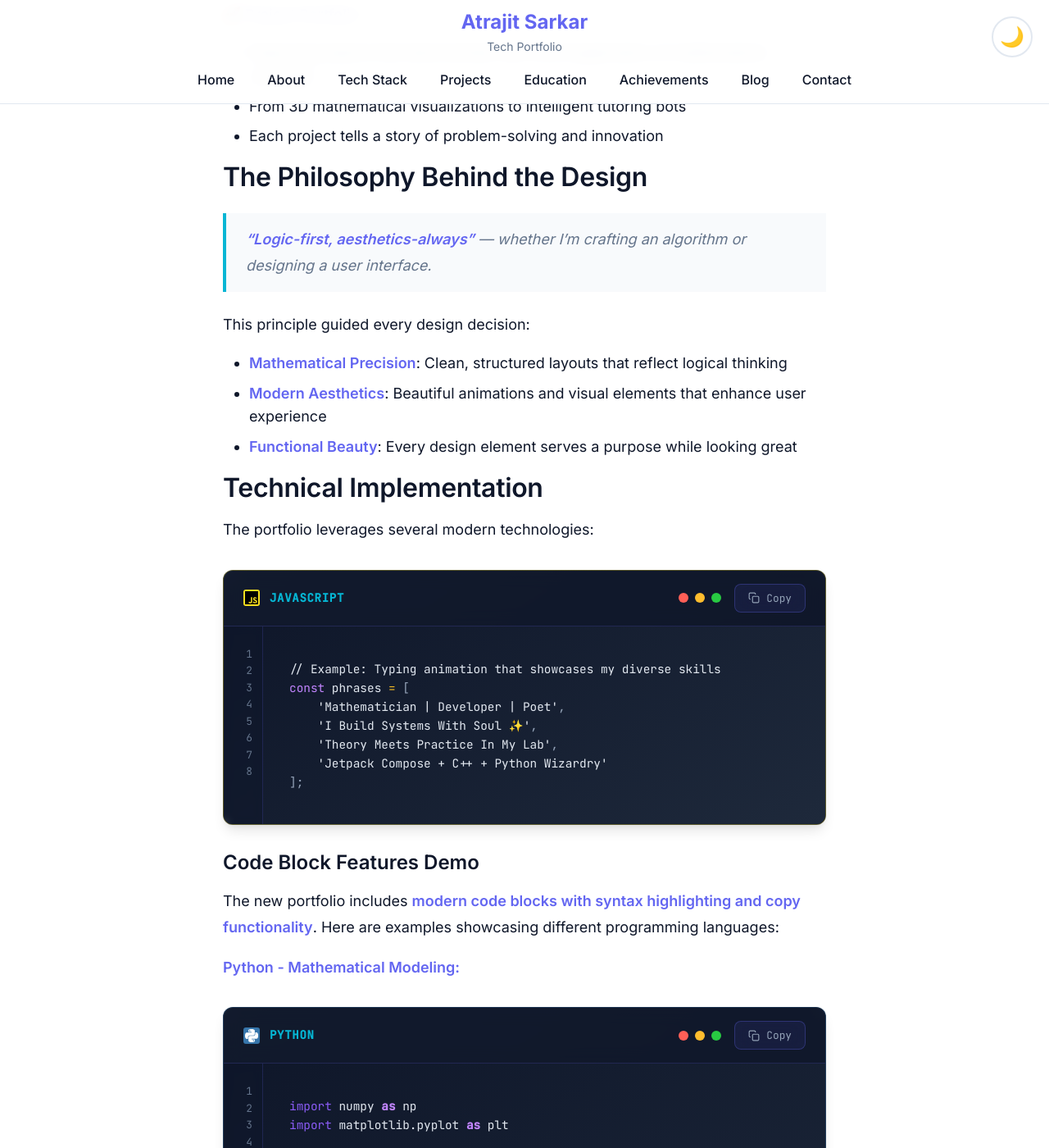
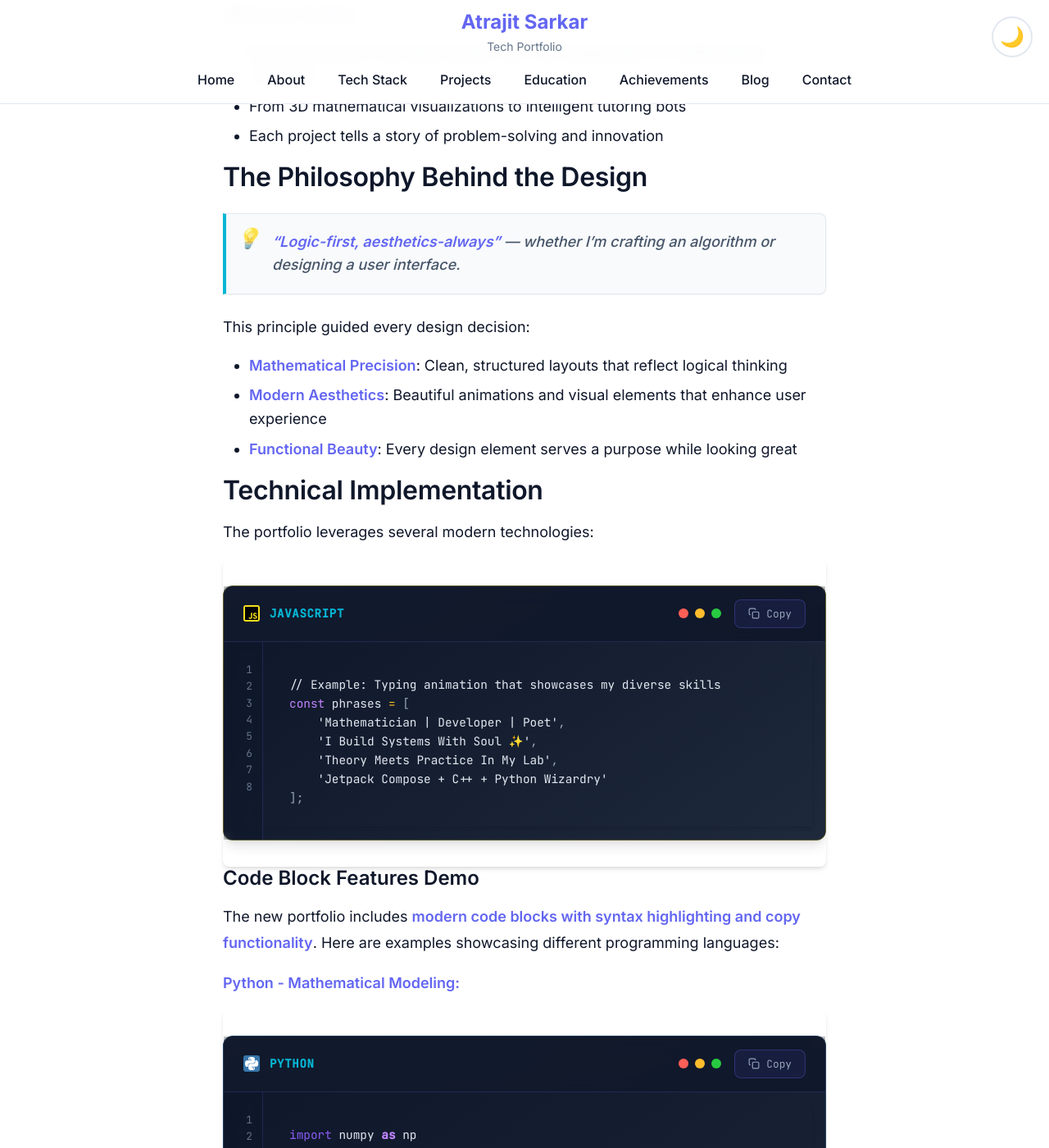
Before and after one commit to atrajit-sarkar/tech-portfolio, a Jekyll site: the page built from _posts/2025-08-07-tech-portfolio-launch.md, in a window 1280 px wide and 1400 px high, scrolled down 1161 px. Shown: the whole window at 82% size. Built offline with Jekyll 4.4.1, drawn with Linux system fonts in a browser that asks for light colours.

Commit message:
Enhance styling for tables, code blocks, and blockquotes; add responsive design and accessibility improvements

```diff
--- a/assets/css/main.css
+++ b/assets/css/main.css
@@ -64,6 +64,29 @@
     --glass-bg: rgba(255, 255, 255, 0.1);
     --glass-border: rgba(255, 255, 255, 0.2);
     --glass-backdrop: blur(10px);
+
+    /* Table Colors */
+    --table-bg: #ffffff;
+    --table-header-bg: #f8fafc;
+    --table-header-text: #1e293b;
+    --table-border: #e2e8f0;
+    --table-stripe: #f8fafc;
+    --table-hover: #f1f5f9;
+
+    /* Code Block Colors */
+    --code-bg: #1e293b;
+    --code-text: #e2e8f0;
+    --code-border: #334155;
+
+    /* Pre Block Colors */
+    --pre-bg: #1e293b;
+    --pre-text: #e2e8f0;
+    --pre-border: #334155;
+
+    /* Blockquote Colors */
+    --blockquote-bg: #f8fafc;
+    --blockquote-text: #475569;
+    --blockquote-border: #06b6d4;
 }
 
 /* Dark theme variables */
@@ -92,6 +115,29 @@
     /* Glass morphism for dark */
     --glass-bg: rgba(15, 23, 42, 0.7);
     --glass-border: rgba(99, 102, 241, 0.3);
+
+    /* Table Colors Dark */
+    --table-bg: #1e293b;
+    --table-header-bg: #334155;
+    --table-header-text: #f1f5f9;
+    --table-border: #475569;
+    --table-stripe: #334155;
+    --table-hover: #475569;
+
+    /* Code Block Colors Dark */
+    --code-bg: #0f172a;
+    --code-text: #e2e8f0;
+    --code-border: #1e293b;
+
+    /* Pre Block Colors Dark */
+    --pre-bg: #0f172a;
+    --pre-text: #e2e8f0;
+    --pre-border: #1e293b;
+
+    /* Blockquote Colors Dark */
+    --blockquote-bg: #1e293b;
+    --blockquote-text: #cbd5e1;
+    --blockquote-border: #06b6d4;
 }
 
 /* Reset and base styles */
@@ -2318,26 +2364,41 @@
     border-collapse: collapse;
     margin: 2rem 0;
     background: var(--table-bg);
-    border-radius: var(--border-radius);
+    border-radius: var(--border-radius-md);
     overflow: hidden;
-    box-shadow: var(--shadow);
+    box-shadow: var(--shadow-md);
+    border: 1px solid var(--table-border);
+    font-size: 0.95rem;
 }
 
 table th {
     background: var(--table-header-bg);
     color: var(--table-header-text);
-    padding: 1rem;
+    padding: 1rem 1.25rem;
     text-align: left;
     font-weight: 600;
-    font-size: 1rem;
+    font-size: 0.875rem;
+    text-transform: uppercase;
+    letter-spacing: 0.05em;
+    border-bottom: 2px solid var(--table-border);
+    position: relative;
+}
+
+table th:not(:last-child) {
+    border-right: 1px solid var(--table-border);
 }
 
 table td {
-    padding: 1rem;
+    padding: 1rem 1.25rem;
     border-bottom: 1px solid var(--table-border);
     vertical-align: top;
-    line-height: 1.5;
-    color: var(--text-color);
+    line-height: 1.6;
+    color: var(--text-primary);
+    transition: var(--transition-fast);
+}
+
+table td:not(:last-child) {
+    border-right: 1px solid var(--table-border);
 }
 
 table tr:last-child td {
@@ -2346,6 +2407,143 @@
 
 table tr:nth-child(even) {
     background-color: var(--table-stripe);
+}
+
+table tr:hover {
+    background-color: var(--table-hover);
+    transform: translateY(-1px);
+    box-shadow: 0 2px 8px rgba(0, 0, 0, 0.1);
+}
+
+/* Table responsive wrapper */
+.table-wrapper {
+    overflow-x: auto;
+    margin: 2rem 0;
+    border-radius: var(--border-radius-md);
+    box-shadow: var(--shadow-md);
+}
+
+.table-wrapper table {
+    margin: 0;
+    min-width: 600px;
+}
+
+/* Table icons and badges */
+table td strong {
+    color: var(--primary-color);
+    font-weight: 600;
+}
+
+table td code {
+    background: var(--code-bg);
+    color: var(--code-text);
+    padding: 0.25rem 0.5rem;
+    border-radius: var(--border-radius-sm);
+    font-size: 0.8rem;
+    font-family: var(--font-mono);
+}
+
+/* Enhanced visibility for links in tables */
+table a {
+    color: var(--primary-color);
+    text-decoration: none;
+    font-weight: 500;
+    transition: var(--transition-fast);
+}
+
+table a:hover {
+    color: var(--primary-dark);
+    text-decoration: underline;
+}
+
+/* Emoji styling */
+.emoji {
+    font-style: normal;
+    font-size: 1.2em;
+    vertical-align: middle;
+}
+
+/* Code block improvements for mobile */
+@media (max-width: 768px) {
+    pre {
+        padding: 1rem;
+        font-size: 0.8rem;
+        margin: 1rem 0;
+        border-radius: var(--border-radius-sm);
+    }
+
+    table {
+        font-size: 0.875rem;
+    }
+
+    table th,
+    table td {
+        padding: 0.75rem 0.5rem;
+    }
+
+    blockquote {
+        padding: 1rem;
+        margin: 1rem 0;
+    }
+
+    blockquote p {
+        margin-left: 1.5rem;
+    }
+}
+
+/* Better focus states for accessibility */
+pre:focus,
+table:focus,
+blockquote:focus {
+    outline: 2px solid var(--primary-color);
+    outline-offset: 2px;
+}
+
+/* Syntax highlighting improvements */
+.highlight {
+    border-radius: var(--border-radius-md);
+    overflow: hidden;
+    box-shadow: var(--shadow-md);
+}
+
+.highlight pre {
+    margin: 0;
+    border: none;
+    border-radius: 0;
+}
+
+/* Details/Summary styling for FAQ */
+details {
+    margin: 1rem 0;
+    border: 1px solid var(--border-color);
+    border-radius: var(--border-radius-md);
+    overflow: hidden;
+}
+
+summary {
+    padding: 1rem;
+    background: var(--bg-secondary);
+    cursor: pointer;
+    font-weight: 600;
+    color: var(--text-primary);
+    transition: var(--transition-fast);
+    user-select: none;
+}
+
+summary:hover {
+    background: var(--table-hover);
+}
+
+details[open] summary {
+    border-bottom: 1px solid var(--border-color);
+    background: var(--primary-color);
+    color: white;
+}
+
+details[open] > div {
+    padding: 1rem;
+    background: var(--bg-primary);
+    color: var(--text-primary);
 }
 
 table tr:hover {
@@ -2378,20 +2576,41 @@
 /* Blockquotes */
 blockquote {
     margin: 1.5rem 0;
-    padding: 1rem 1.5rem;
-    border-left: 4px solid var(--secondary-color);
-    background: var(--bg-secondary);
-    border-radius: 0 var(--border-radius) var(--border-radius) 0;
+    padding: 1.25rem 1.5rem;
+    border-left: 4px solid var(--blockquote-border);
+    background: var(--blockquote-bg);
+    border-radius: 0 var(--border-radius-md) var(--border-radius-md) 0;
     font-style: italic;
-    color: var(--text-muted);
+    color: var(--blockquote-text);
+    box-shadow: var(--shadow-sm);
+    border: 1px solid var(--border-color);
+    border-left: 4px solid var(--blockquote-border);
+    position: relative;
+}
+
+blockquote::before {
+    content: "💡";
+    font-size: 1.5rem;
+    position: absolute;
+    left: 0.75rem;
+    top: 0.5rem;
+    opacity: 0.7;
 }
 
 blockquote p {
     margin-bottom: 0.5rem;
+    font-weight: 500;
+    line-height: 1.6;
+    margin-left: 2rem;
 }
 
 blockquote p:last-child {
     margin-bottom: 0;
+}
+
+blockquote strong {
+    color: var(--primary-color);
+    font-weight: 600;
 }
 
 /* Code blocks and inline code */
@@ -2408,19 +2627,45 @@
 pre {
     background: var(--pre-bg);
     border: 1px solid var(--pre-border);
-    border-radius: var(--border-radius);
-    padding: 1rem;
+    border-radius: var(--border-radius-md);
+    padding: 1.25rem;
     overflow-x: auto;
     margin: 1.5rem 0;
-    line-height: 1.4;
+    line-height: 1.5;
+    font-family: var(--font-mono);
+    font-size: 0.875rem;
+    color: var(--pre-text);
+    box-shadow: var(--shadow-sm);
+    white-space: pre-wrap;
+    word-wrap: break-word;
+    word-break: break-word;
+    max-width: 100%;
 }
 
 pre code {
     background: none;
     border: none;
     padding: 0;
-    font-size: 0.9rem;
-    color: var(--pre-text);
+    font-size: inherit;
+    color: inherit;
+    white-space: pre-wrap;
+    word-wrap: break-word;
+    word-break: break-word;
+    display: block;
+    width: 100%;
+}
+
+/* Inline code styling */
+code {
+    background: var(--code-bg);
+    color: var(--code-text);
+    padding: 0.25rem 0.5rem;
+    border-radius: var(--border-radius-sm);
+    font-family: var(--font-mono);
+    font-size: 0.875em;
+    border: 1px solid var(--code-border);
+    white-space: pre-wrap;
+    word-wrap: break-word;
 }
 
 /* Lists */
```
